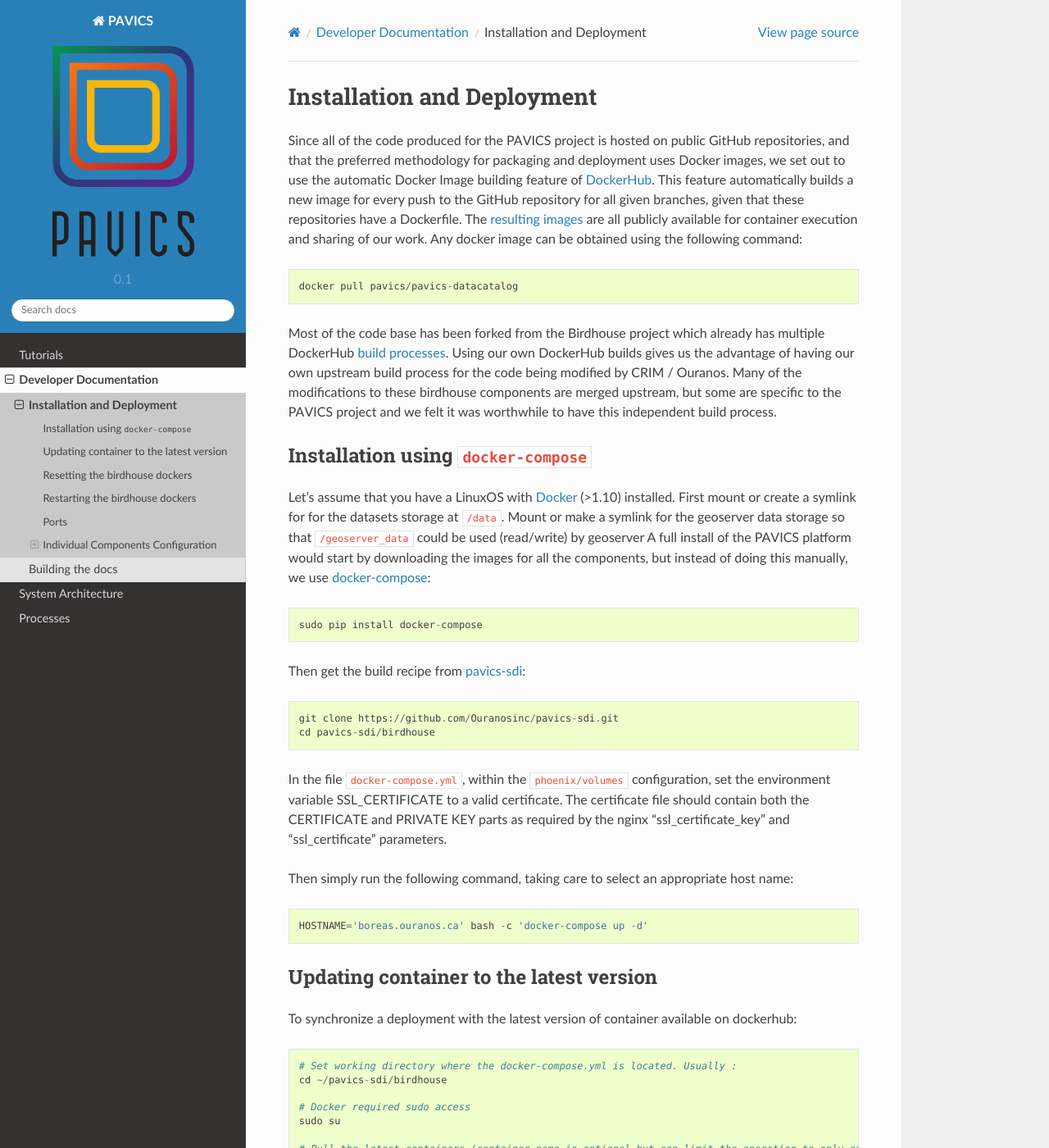
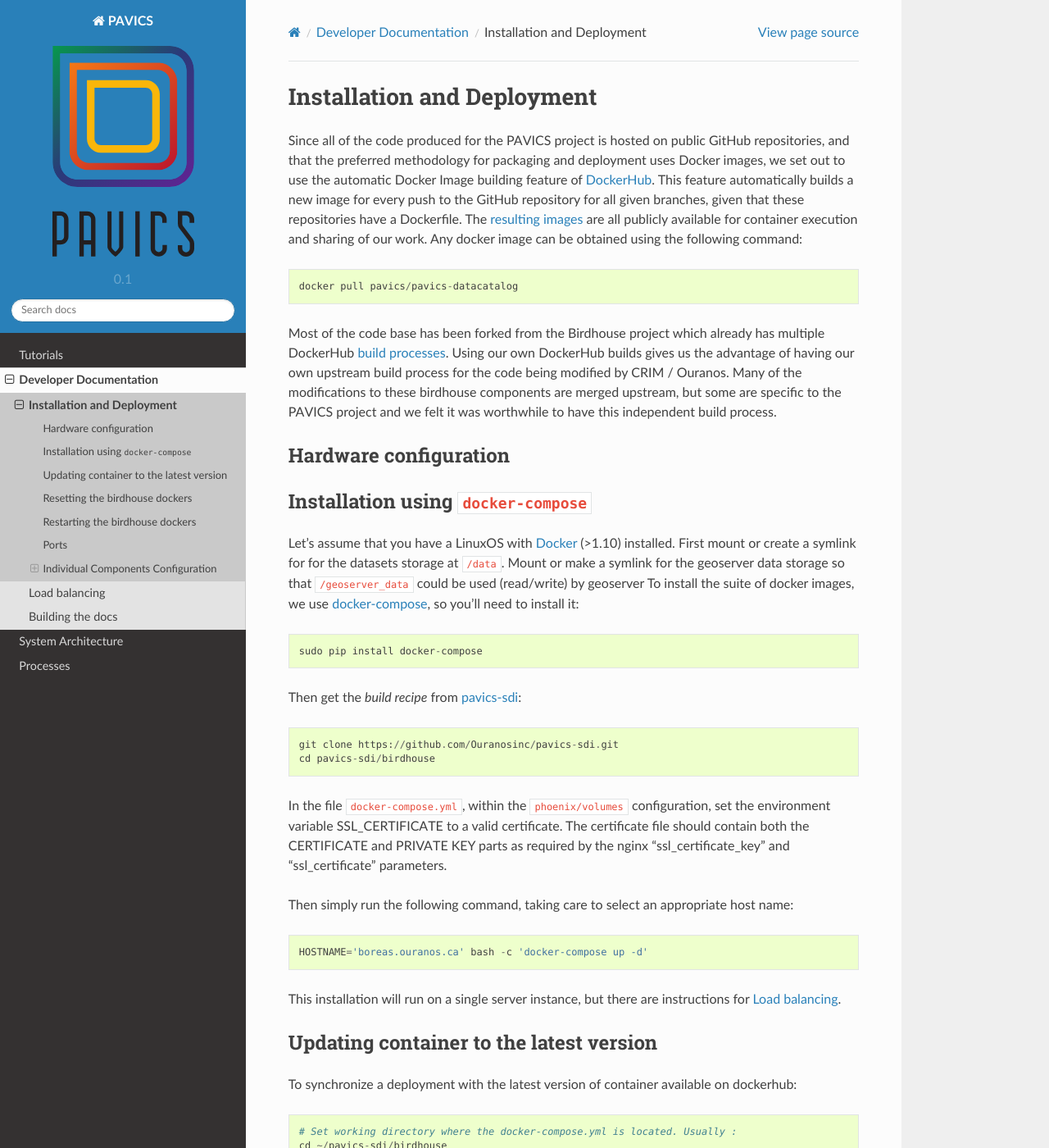
Before and after one commit to Ouranosinc/pavics-sdi, a Sphinx documentation site: the page built from docs/source/dev/installation.rst, in a window 1280 px wide and 1400 px high. Shown: the whole window at 82% size. Built offline with Sphinx 7.4.7 and the Read the Docs theme 2.0.0, drawn with Linux system fonts in a browser that asks for light colours.

Commit message:
added load balancing docs

```diff
--- a/docs/source/dev/index.rst
+++ b/docs/source/dev/index.rst
@@ -8,4 +8,5 @@
    :maxdepth: 2
 
    installation
+   load_balancing
    builddocs
--- a/docs/source/dev/installation.rst
+++ b/docs/source/dev/installation.rst
@@ -8,17 +8,21 @@
 
 Most of the code base has been forked from the Birdhouse project which already has multiple DockerHub `build processes <https://hub.docker.com/u/birdhouse>`_. Using our own DockerHub builds gives us the advantage of having our own upstream build process for the code being modified by CRIM / Ouranos. Many of the modifications to these birdhouse components are merged upstream, but some are specific to the PAVICS project and we felt it was worthwhile to have this independent build process.
 
+Hardware configuration
+======================
+
+
 Installation using ``docker-compose``
 =====================================
 
 Let's assume that you have a LinuxOS with `Docker`_ (>1.10) installed.
 First mount or create a symlink for for the datasets storage at ``/data``.
 Mount or make a symlink for the geoserver data storage so that ``/geoserver_data`` could be used (read/write) by geoserver
-A full install of the PAVICS platform would start by downloading the images for all the components, but instead of doing this manually, we use `docker-compose <https://docs.docker.com/compose/>`_::
+To install the suite of docker images, we use `docker-compose <https://docs.docker.com/compose/>`_, so you'll need to install it::
 
    sudo pip install docker-compose
 
-Then get the build recipe from `pavics-sdi`_::
+Then get the *build recipe* from `pavics-sdi`_::
 
    git clone https://github.com/Ouranosinc/pavics-sdi.git
    cd pavics-sdi/birdhouse
@@ -28,6 +32,8 @@
 Then simply run the following command, taking care to select an appropriate host name::
 
    HOSTNAME='boreas.ouranos.ca' bash -c 'docker-compose up -d'
+
+This installation will run on a single server instance, but there are instructions for :ref:`load_balancing`.
 
 
 Updating container to the latest version
```
Also changed, not shown: docs/source/dev/load_balancing.rst (added, +59 -0 lines).
